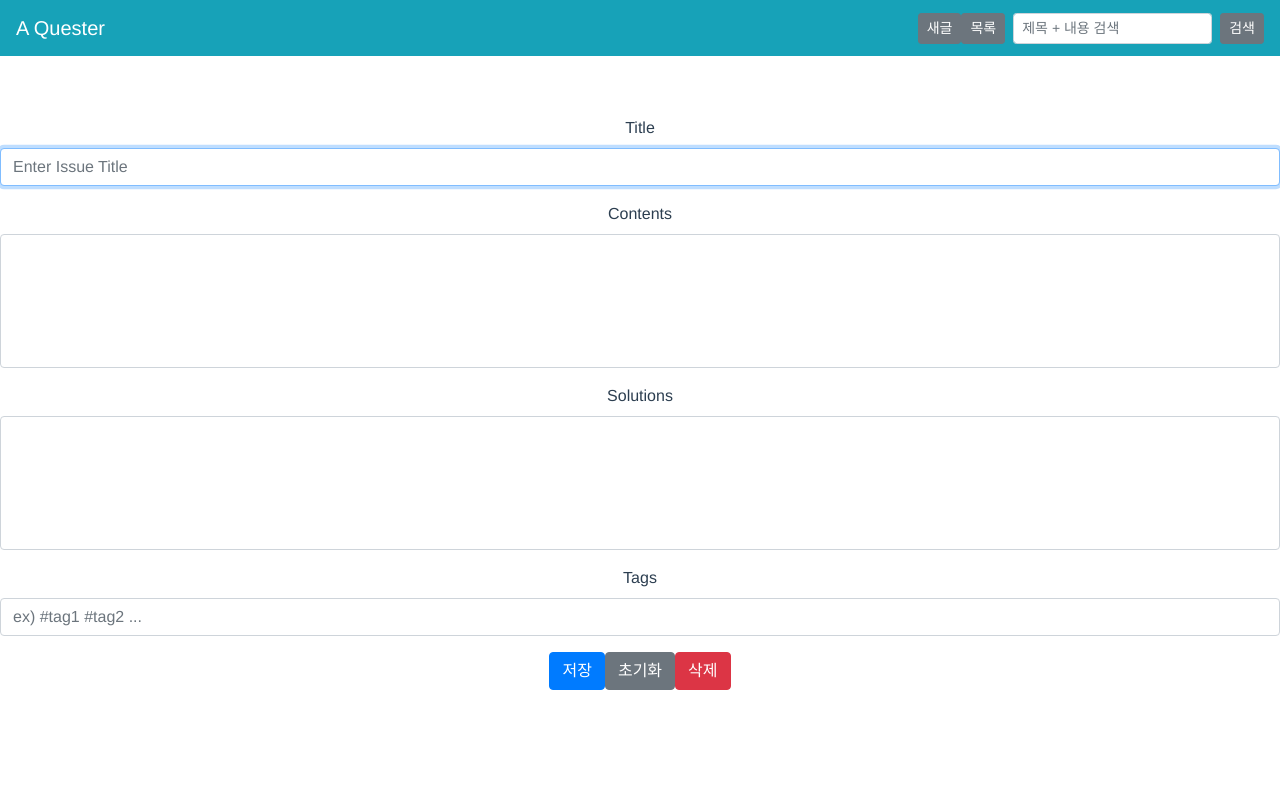
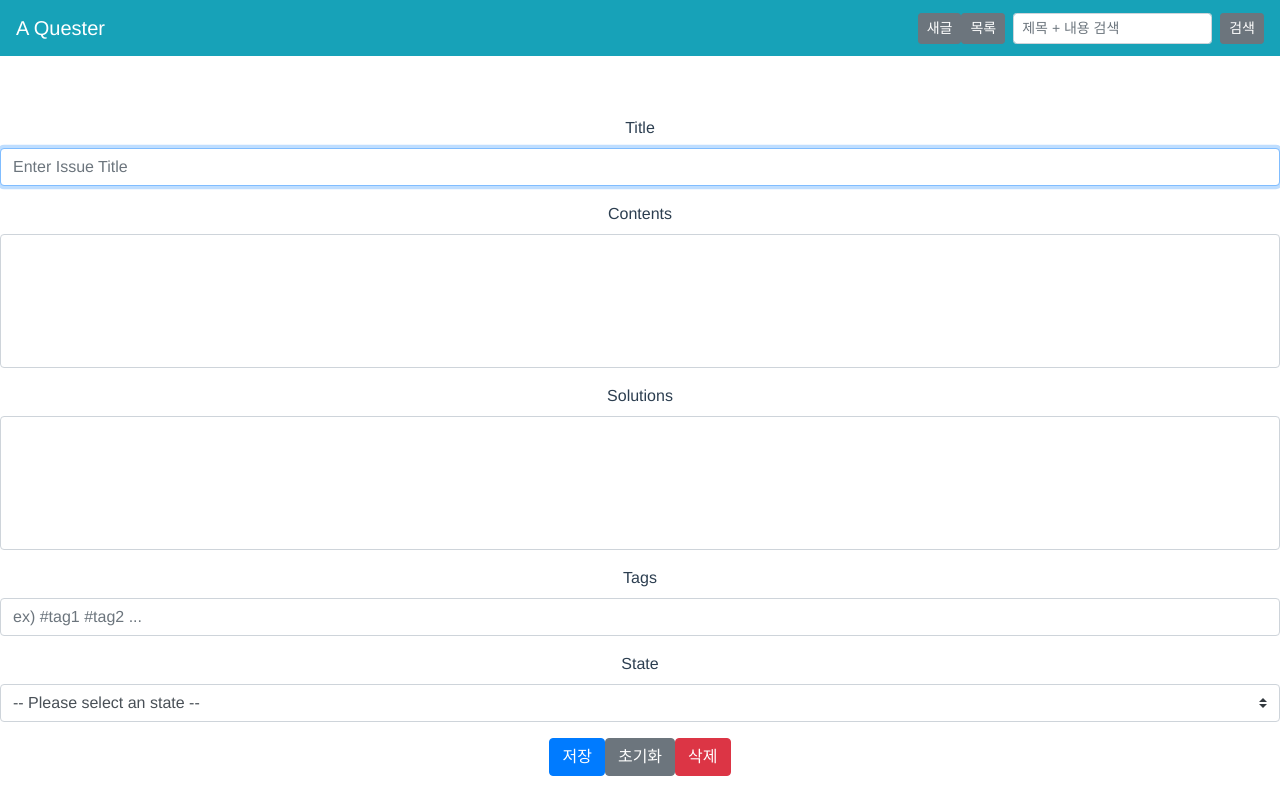
Before and after one commit to gijoona/msa-fe-board-app, a Vue app: page /issue/Edit in a window 1280 px wide. Built offline with nearby package versions, Linux system fonts and the light colour scheme.

Commit message:
Issue작성 시 상태값 추가

```diff
--- a/src/components/issue/IssueEdit.vue
+++ b/src/components/issue/IssueEdit.vue
@@ -15,6 +15,14 @@
         <b-form-group id="tagsGroup" horizontal label="Tags" label-for="txtTags">
           <b-form-input id="txtTags" v-model="issueData.tags" placeholder="ex) #tag1 #tag2 ..."></b-form-input>
         </b-form-group>
+        <b-form-group id="stateGroup" horizontal label="State" label-for="selState">
+          <b-form-select v-model="issueData.state" :options="options">
+            <template slot="first">
+              <!-- this slot appears above the options from 'options' prop -->
+              <option :value="null" disabled>-- Please select an state --</option>
+            </template>
+          </b-form-select>
+        </b-form-group>
         <b-btn type="submit" variant="primary">저장</b-btn>
         <b-btn type="reset">초기화</b-btn>
         <b-btn variant="danger" @click.stop="onDelete">삭제</b-btn>
@@ -31,7 +39,17 @@ export default {
   data: function () {
     return {
       msg: 'issue view page',
-      issueData: {}
+      issueData: {state: null},
+      options: [
+        {value: 'primary', text: 'Primary'},
+        {value: 'secondary', text: 'Secondary'},
+        {value: 'success', text: 'Success'},
+        {value: 'danger', text: 'Danger'},
+        {value: 'warning', text: 'Warning'},
+        {value: 'info', text: 'Info'},
+        {value: 'light', text: 'Light'},
+        {value: 'dark', text: 'Dark'}
+      ]
     }
   },
   methods: {
@@ -48,7 +66,7 @@ export default {
     },
     onSubmit: function (evt) {
       let data = Object.assign({}, this.issueData)
-      data.tags = data.tags.split(' ')
+      data.tags = (data.tags || '').split(' ')
       evt.preventDefault()
       if (this.$route.params.id) {
         this.$http.put('/api/issue', data, { headers: {'Content-Type': 'application/json'} })
```
